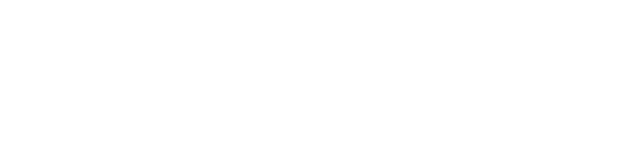
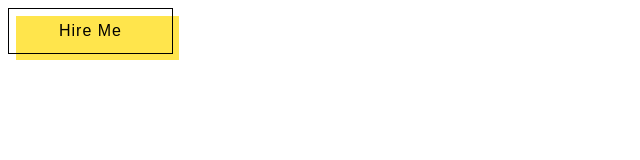
Before and after one commit to iamrk7414/samplerepo, a plain HTML site: page index.html in a window 1280 px wide. Shown: the whole page, without its empty margins (0-640 px from the left). Drawn offline with Linux system fonts and the light colour scheme.

Commit message:
button added

```diff
--- a/index.html
+++ b/index.html
@@ -4,8 +4,10 @@
     <meta charset="UTF-8">
     <meta name="viewport" content="width=device-width, initial-scale=1.0">
     <title>this is initial issue1 title 4 c-7</title>
+    <link rel="stylesheet" href="style.css">
 </head>
 <body>
-
+    <!-- HTML !-->
+<button class="button-52" role="button">Hire Me</button>
 </body>
 </html>
--- /dev/null
+++ b/style.css
@@ -0,0 +1,38 @@
+/* CSS */
+.button-52 {
+    font-size: 16px;
+    font-weight: 200;
+    letter-spacing: 1px;
+    padding: 13px 20px 13px;
+    outline: 0;
+    border: 1px solid black;
+    cursor: pointer;
+    position: relative;
+    background-color: rgba(0, 0, 0, 0);
+    user-select: none;
+    -webkit-user-select: none;
+    touch-action: manipulation;
+  }
+
+  .button-52:after {
+    content: "";
+    background-color: #ffe54c;
+    width: 100%;
+    z-index: -1;
+    position: absolute;
+    height: 100%;
+    top: 7px;
+    left: 7px;
+    transition: 0.2s;
+  }
+
+  .button-52:hover:after {
+    top: 0px;
+    left: 0px;
+  }
+
+  @media (min-width: 768px) {
+    .button-52 {
+      padding: 13px 50px 13px;
+    }
+  }
```
